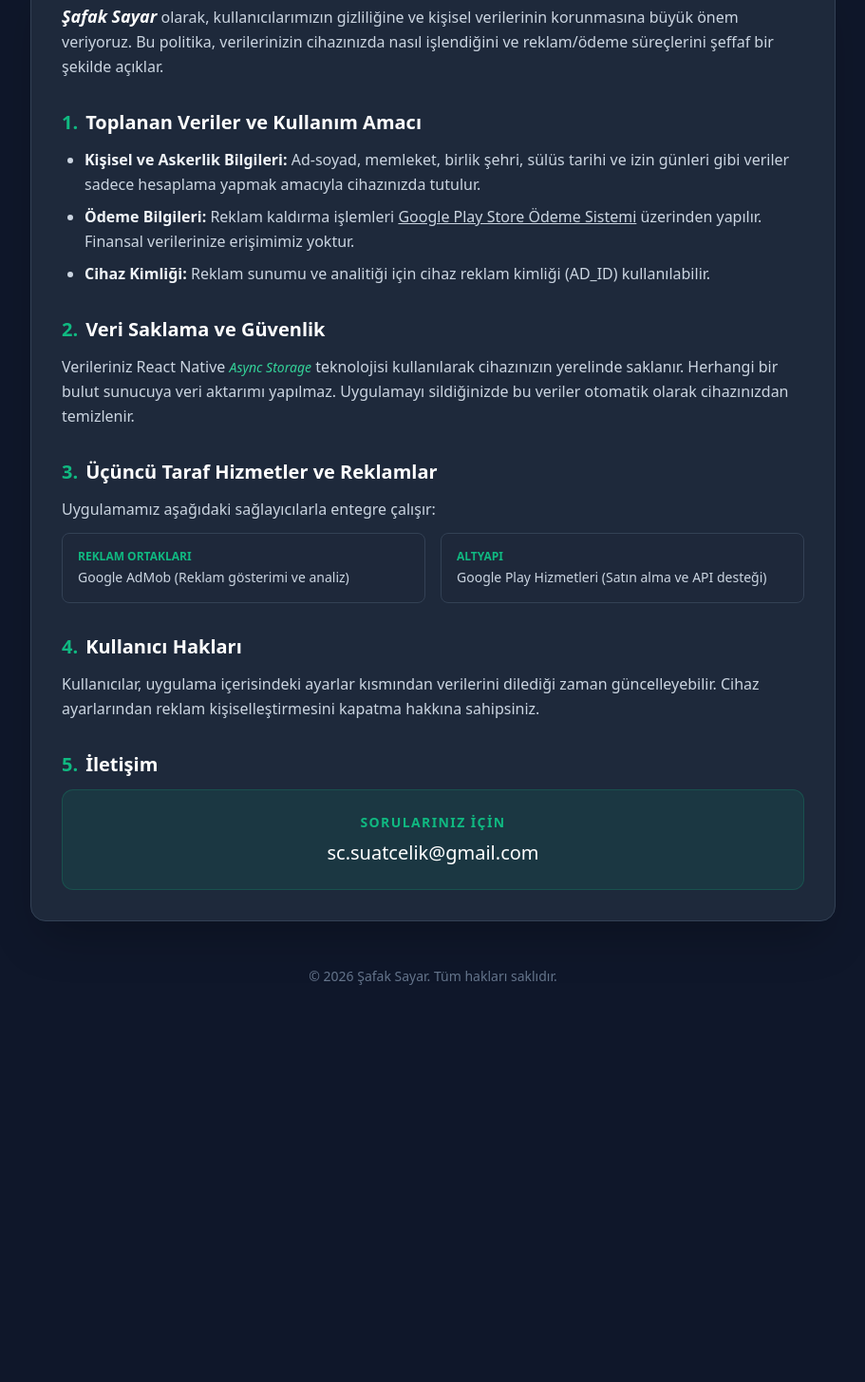
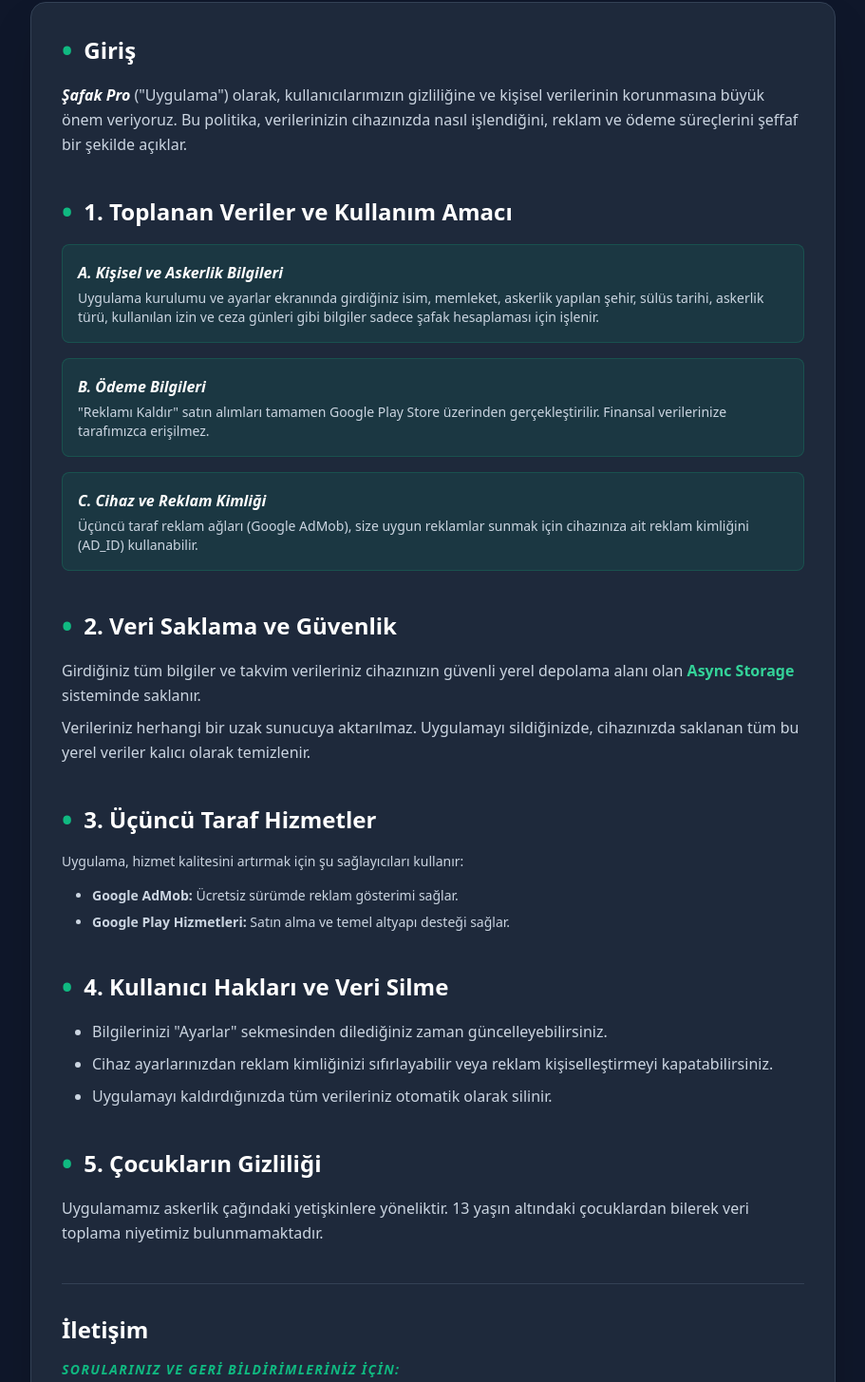
Before and after one commit to suatcelik/-afak-Sayar-privacy-policy, a plain HTML site: page index.html in a window 1280 px wide. Shown: the part 234-1689 px from the top of the page at 95% size, without its empty margins (184-1095 px from the left). Before the commit the page ends 1320 px from the top, so only its background shows below. Drawn offline with nearby package versions, Linux system fonts and the light colour scheme.

Commit message:
Update privacy policy and branding in index.html

```diff
--- a/index.html
+++ b/index.html
@@ -3,24 +3,13 @@
 <head>
     <meta charset="UTF-8">
     <meta name="viewport" content="width=device-width, initial-scale=1.0">
-    <title>Gizlilik Politikası - Şafak Sayar</title>
+    <title>Gizlilik Politikası - Şafak Pro</title>
     <script src="https://cdn.tailwindcss.com"></script>
     <style>
-        body {
-            background-color: #0f172a; /* safakDark */
-            color: #f8fafc;
-        }
-        .content-card {
-            background-color: #1e293b; /* safakSecondary */
-            border: 1px solid #334155;
-        }
-        .accent-color {
-            color: #10b981; /* safakPrimary */
-        }
-        .btn-primary {
-            background-color: #10b981;
-            color: #0f172a;
-        }
+        body { background-color: #0f172a; color: #f8fafc; }
+        .content-card { background-color: #1e293b; border: 1px solid #334155; }
+        .accent-emerald { color: #10b981; }
+        .bg-emerald-soft { background-color: rgba(16, 185, 129, 0.1); }
     </style>
 </head>
 <body class="font-sans antialiased">
@@ -28,80 +17,96 @@
     <div class="max-w-4xl mx-auto px-6 py-12">
         <header class="text-center mb-12">
             <h1 class="text-4xl font-extrabold mb-4">Gizlilik Politikası</h1>
-            <p class="text-slate-400">Son Güncelleme: 22 Şubat 2026</p>
+            <p class="text-slate-400">Şafak Pro Mobil Uygulaması</p>
             <div class="h-1 w-20 bg-emerald-500 mx-auto mt-6 rounded-full"></div>
+            <p class="text-xs text-slate-500 mt-4 text-uppercase tracking-widest">Son Güncelleme: 22 Şubat 2026</p>
         </header>
 
-        <main class="content-card rounded-2xl p-8 shadow-2xl space-y-8 text-slate-300 leading-relaxed">
+        <main class="content-card rounded-2xl p-8 shadow-2xl space-y-10 text-slate-300 leading-relaxed">
 
             <section>
-                <p class="mb-4">
-                    <span class="font-bold text-white italic text-lg">Şafak Sayar</span> olarak, kullanıcılarımızın gizliliğine ve kişisel verilerinin korunmasına büyük önem veriyoruz. Bu politika, verilerinizin cihazınızda nasıl işlendiğini ve reklam/ödeme süreçlerini şeffaf bir şekilde açıklar.
+                <h2 class="text-2xl font-bold text-white mb-4 flex items-center">
+                    <span class="accent-emerald mr-3 text-3xl">•</span> Giriş
+                </h2>
+                <p>
+                    <span class="font-bold text-white italic">Şafak Pro</span> ("Uygulama") olarak, kullanıcılarımızın gizliliğine ve kişisel verilerinin korunmasına büyük önem veriyoruz. Bu politika, verilerinizin cihazınızda nasıl işlendiğini, reklam ve ödeme süreçlerini şeffaf bir şekilde açıklar.
                 </p>
             </section>
 
             <section>
-                <h2 class="text-xl font-bold text-white mb-3 flex items-center">
-                    <span class="accent-color mr-2">1.</span> Toplanan Veriler ve Kullanım Amacı
+                <h2 class="text-2xl font-bold text-white mb-4 flex items-center">
+                    <span class="accent-emerald mr-3 text-3xl">•</span> 1. Toplanan Veriler ve Kullanım Amacı
                 </h2>
-                <ul class="list-disc pl-6 space-y-2">
-                    <li><strong class="text-slate-100">Kişisel ve Askerlik Bilgileri:</strong> Ad-soyad, memleket, birlik şehri, sülüs tarihi ve izin günleri gibi veriler sadece hesaplama yapmak amacıyla cihazınızda tutulur.</li>
-                    <li><strong class="text-slate-100">Ödeme Bilgileri:</strong> Reklam kaldırma işlemleri <span class="underline">Google Play Store Ödeme Sistemi</span> üzerinden yapılır. Finansal verilerinize erişimimiz yoktur.</li>
-                    <li><strong class="text-slate-100">Cihaz Kimliği:</strong> Reklam sunumu ve analitiği için cihaz reklam kimliği (AD_ID) kullanılabilir.</li>
-                </ul>
-            </section>
-
-            <section>
-                <h2 class="text-xl font-bold text-white mb-3 flex items-center">
-                    <span class="accent-color mr-2">2.</span> Veri Saklama ve Güvenlik
-                </h2>
-                <p>
-                    Verileriniz React Native <span class="italic text-emerald-400 text-sm">Async Storage</span> teknolojisi kullanılarak cihazınızın yerelinde saklanır. Herhangi bir bulut sunucuya veri aktarımı yapılmaz. Uygulamayı sildiğinizde bu veriler otomatik olarak cihazınızdan temizlenir.
-                </p>
-            </section>
-
-            <section>
-                <h2 class="text-xl font-bold text-white mb-3 flex items-center">
-                    <span class="accent-color mr-2">3.</span> Üçüncü Taraf Hizmetler ve Reklamlar
-                </h2>
-                <p class="mb-3">Uygulamamız aşağıdaki sağlayıcılarla entegre çalışır:</p>
-                <div class="grid grid-cols-1 md:grid-cols-2 gap-4">
-                    <div class="bg-slate-800/50 p-4 rounded-lg border border-slate-700">
-                        <h4 class="font-bold text-emerald-500 uppercase text-xs mb-1">Reklam Ortakları</h4>
-                        <p class="text-sm">Google AdMob (Reklam gösterimi ve analiz)</p>
+                <div class="space-y-4">
+                    <div class="bg-emerald-soft p-4 rounded-lg border border-emerald-500/20">
+                        <h4 class="font-bold text-white mb-1 italic small">A. Kişisel ve Askerlik Bilgileri</h4>
+                        <p class="text-sm">Uygulama kurulumu ve ayarlar ekranında girdiğiniz isim, memleket, askerlik yapılan şehir, sülüs tarihi, askerlik türü, kullanılan izin ve ceza günleri gibi bilgiler sadece şafak hesaplaması için işlenir.</p>
                     </div>
-                    <div class="bg-slate-800/50 p-4 rounded-lg border border-slate-700">
-                        <h4 class="font-bold text-emerald-500 uppercase text-xs mb-1">Altyapı</h4>
-                        <p class="text-sm">Google Play Hizmetleri (Satın alma ve API desteği)</p>
+                    <div class="bg-emerald-soft p-4 rounded-lg border border-emerald-500/20">
+                        <h4 class="font-bold text-white mb-1 italic small">B. Ödeme Bilgileri</h4>
+                        <p class="text-sm">"Reklamı Kaldır" satın alımları tamamen Google Play Store üzerinden gerçekleştirilir. Finansal verilerinize tarafımızca erişilmez.</p>
+                    </div>
+                    <div class="bg-emerald-soft p-4 rounded-lg border border-emerald-500/20">
+                        <h4 class="font-bold text-white mb-1 italic small">C. Cihaz ve Reklam Kimliği</h4>
+                        <p class="text-sm">Üçüncü taraf reklam ağları (Google AdMob), size uygun reklamlar sunmak için cihazınıza ait reklam kimliğini (AD_ID) kullanabilir.</p>
                     </div>
                 </div>
             </section>
 
             <section>
-                <h2 class="text-xl font-bold text-white mb-3 flex items-center">
-                    <span class="accent-color mr-2">4.</span> Kullanıcı Hakları
+                <h2 class="text-2xl font-bold text-white mb-4 flex items-center">
+                    <span class="accent-emerald mr-3 text-3xl">•</span> 2. Veri Saklama ve Güvenlik
                 </h2>
+                <p class="mb-2">
+                    Girdiğiniz tüm bilgiler ve takvim verileriniz cihazınızın güvenli yerel depolama alanı olan <strong class="text-emerald-400">Async Storage</strong> sisteminde saklanır.
+                </p>
                 <p>
-                    Kullanıcılar, uygulama içerisindeki ayarlar kısmından verilerini dilediği zaman güncelleyebilir. Cihaz ayarlarından reklam kişiselleştirmesini kapatma hakkına sahipsiniz.
+                    Verileriniz herhangi bir uzak sunucuya aktarılmaz. Uygulamayı sildiğinizde, cihazınızda saklanan tüm bu yerel veriler kalıcı olarak temizlenir.
                 </p>
             </section>
 
             <section>
-                <h2 class="text-xl font-bold text-white mb-3 flex items-center">
-                    <span class="accent-color mr-2">5.</span> İletişim
+                <h2 class="text-2xl font-bold text-white mb-4 flex items-center">
+                    <span class="accent-emerald mr-3 text-3xl">•</span> 3. Üçüncü Taraf Hizmetler
                 </h2>
-                <div class="bg-emerald-500/10 border border-emerald-500/20 rounded-xl p-6 text-center">
-                    <p class="text-sm mb-2 uppercase tracking-widest text-emerald-500 font-bold">Sorularınız için</p>
-                    <a href="sc.suatcelik@gmail.com" class="text-xl font-medium text-white hover:text-emerald-400 transition-colors">
-                        sc.suatcelik@gmail.com
+                <p class="mb-4 text-sm">Uygulama, hizmet kalitesini artırmak için şu sağlayıcıları kullanır:</p>
+                <ul class="list-disc pl-8 space-y-2 text-sm">
+                    <li><strong>Google AdMob:</strong> Ücretsiz sürümde reklam gösterimi sağlar.</li>
+                    <li><strong>Google Play Hizmetleri:</strong> Satın alma ve temel altyapı desteği sağlar.</li>
+                </ul>
+            </section>
+
+            <section>
+                <h2 class="text-2xl font-bold text-white mb-4 flex items-center">
+                    <span class="accent-emerald mr-3 text-3xl">•</span> 4. Kullanıcı Hakları ve Veri Silme
+                </h2>
+                <ul class="list-disc pl-8 space-y-2">
+                    <li>Bilgilerinizi "Ayarlar" sekmesinden dilediğiniz zaman güncelleyebilirsiniz.</li>
+                    <li>Cihaz ayarlarınızdan reklam kimliğinizi sıfırlayabilir veya reklam kişiselleştirmeyi kapatabilirsiniz.</li>
+                    <li>Uygulamayı kaldırdığınızda tüm verileriniz otomatik olarak silinir.</li>
+                </ul>
+            </section>
+
+            <section>
+                <h2 class="text-2xl font-bold text-white mb-4 flex items-center">
+                    <span class="accent-emerald mr-3 text-3xl">•</span> 5. Çocukların Gizliliği
+                </h2>
+                <p>Uygulamamız askerlik çağındaki yetişkinlere yöneliktir. 13 yaşın altındaki çocuklardan bilerek veri toplama niyetimiz bulunmamaktadır.</p>
+            </section>
+
+            <section class="pt-8 border-t border-slate-700">
+                <h2 class="text-2xl font-bold text-white mb-4">İletişim</h2>
+                <p class="mb-4 text-sm uppercase tracking-widest text-emerald-500 font-bold italic">Sorularınız ve Geri Bildirimleriniz İçin:</p>
+                <div class="bg-slate-800 p-6 rounded-xl border border-slate-700 text-center">
+                    <a href="mailto:destek@safakpro.com" class="text-white font-mono text-xl hover:text-emerald-400 transition-all">
+                        destek@safakpro.com
                     </a>
                 </div>
             </section>
-
         </main>
 
         <footer class="mt-12 text-center text-slate-500 text-sm">
-            &copy; 2026 Şafak Sayar. Tüm hakları saklıdır.
+            &copy; 2026 Şafak Pro. Tüm hakları saklıdır.
         </footer>
     </div>
 
```
